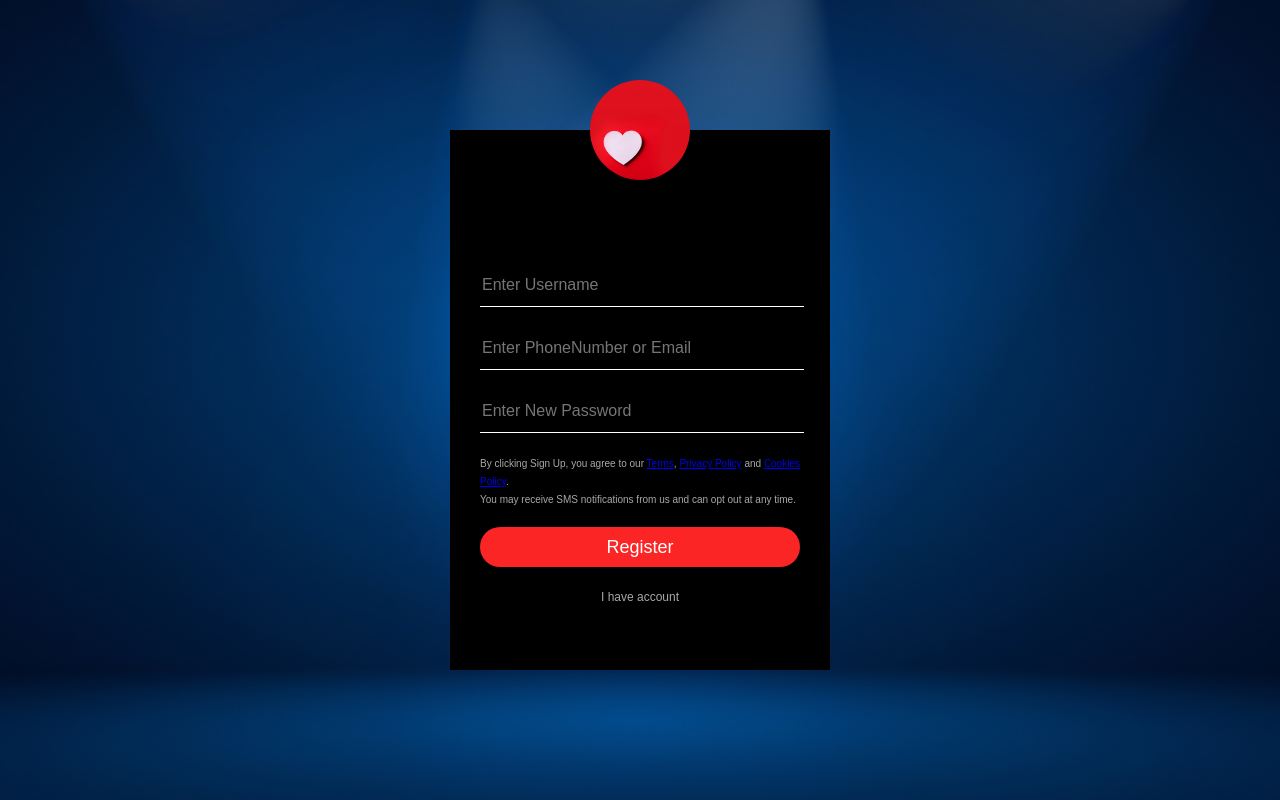
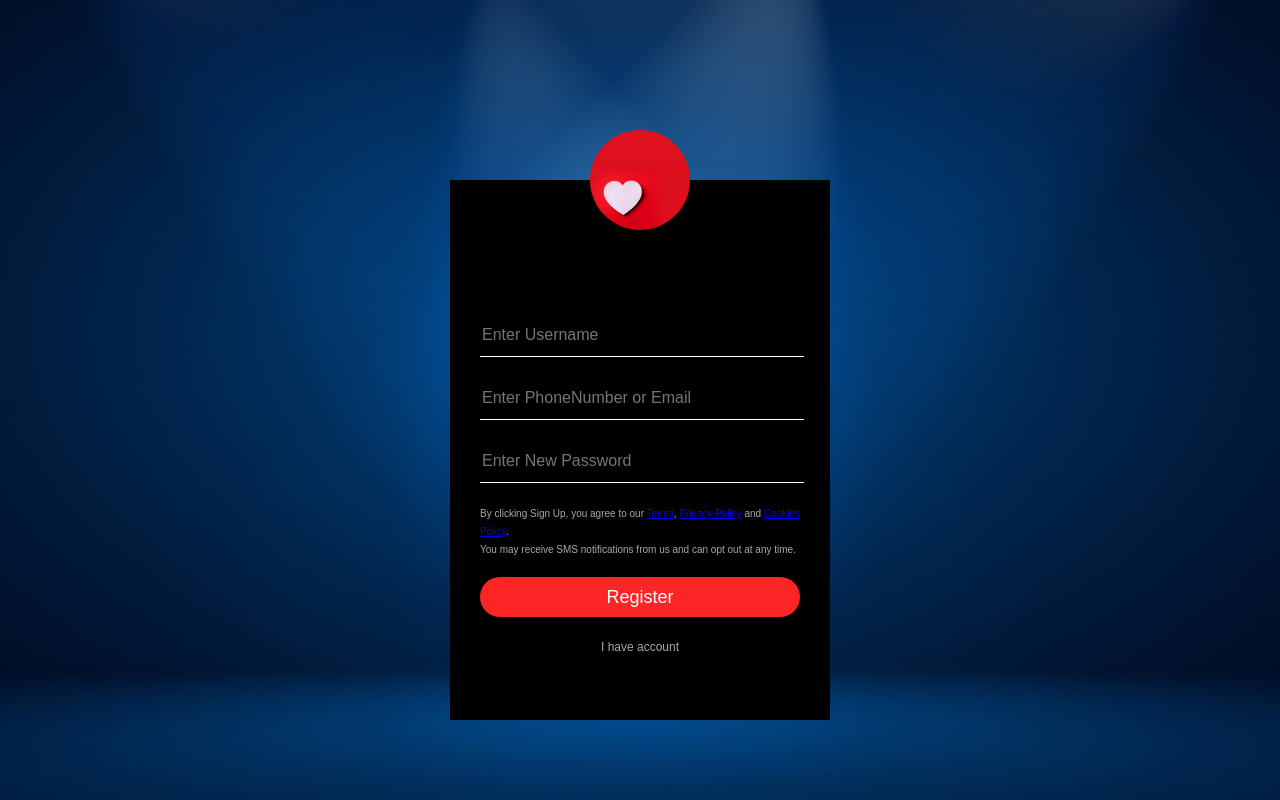
Before and after one commit to maithinh95/html-login-form, a plain HTML site: page application/login/register/index.html in a window 1280 px wide. Drawn offline with Linux system fonts and the light colour scheme.

Commit message:
add margin-top

```diff
--- a/application/css/style-register.css
+++ b/application/css/style-register.css
@@ -10,7 +10,7 @@
 .register {
     width: 380px;
     height: 540px;
-    margin-top: 50;
+    margin-top: 50px;
     background: #000;
     color: #fff;
     top: 50%;
```
